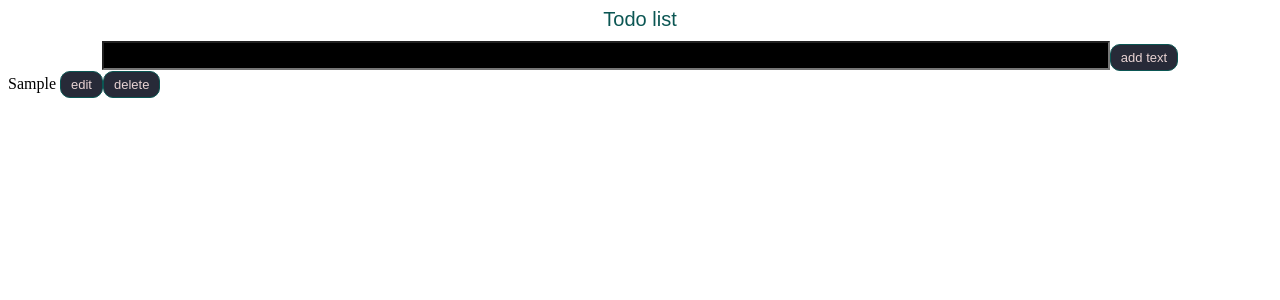
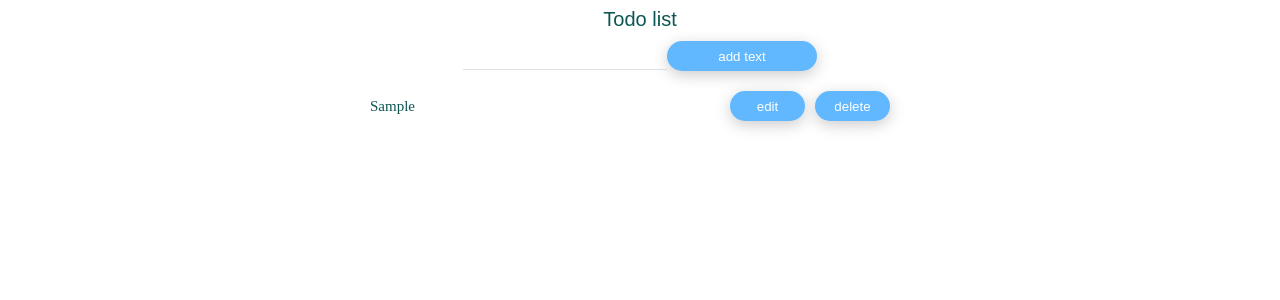
Before and after one commit to mesa4/stas-to-do, a Vue app: page / in a window 1280 px wide. Both pictures are taken after typing "Sample" into the empty fields and a click on the button "add text". Shown: the top 300 px of the page. Built offline with nearby package versions, Linux system fonts and the light colour scheme.

Commit message:
feature/FE-3

```diff
--- a/src/App.vue
+++ b/src/App.vue
@@ -1,6 +1,6 @@
 <template>
     <div id="app">
-        <div class="a-to-do">
+        <div class="a-to-do container">
             <div class="to-do__header">
                 {{ title }}
             </div>
--- a/src/assets/scss/_layout.scss
+++ b/src/assets/scss/_layout.scss
@@ -1,8 +1,12 @@
 .list-enter-active, .list-leave-active {
-    transition: all 1s;
+    transition: all .9s;
 }
 .list-enter, .list-leave-to /* .list-leave-active до версии 2.1.8 */ {
     opacity: 0;
+}
+.container {
+    margin: 0 auto;
+    width: 1200px;
 }
 .to-do__header {
     display: flex;
@@ -12,4 +16,5 @@
     font-size: 20px;
     color: #0b5653;
     padding-bottom: 10px;
+
 }
--- /dev/null
+++ b/src/assets/scss/_mixins.scss
@@ -0,0 +1,18 @@
+@mixin todo-input {
+  color: burlywood;
+  border: none;
+  border-bottom: 1px solid #e0e0e0;
+  background-color: transparent;
+  outline: none;
+  transition: 0.3s;
+  font-size: 15px;
+}
+
+@mixin line-clamp($line-clamp: 1) {
+  display: -webkit-box;
+  -webkit-line-clamp: $line-clamp;
+  -webkit-box-orient: vertical;
+  overflow: hidden;
+  text-overflow: ellipsis;
+  word-break: break-all;
+}
--- a/src/assets/scss/main.scss
+++ b/src/assets/scss/main.scss
@@ -1,3 +1,4 @@
 @import "layout";
-.to-do__header {
-}
+
+@import "variables";
+@import "mixins";
--- a/src/components/a-create-task/a-create-task.scss
+++ b/src/components/a-create-task/a-create-task.scss
@@ -1,14 +1,29 @@
+@mixin todo-input {
+        width: 200px;
+        padding-bottom: 5px;
+        border: none;
+        color: #0b5653;
+        border-bottom: 1px solid #e0e0e0;
+        background-color: transparent;
+        outline: none;
+        transition: 0.3s;
+        font-size: 15px;
+}
+@mixin line-clamp($line-clamp: 1) {
+  overflow: hidden;
+  text-overflow: ellipsis;
+  word-break: break-all;
+}
+
 .a-create-task {
     box-sizing: border-box;
     display: flex;
     justify-content: center;
     align-items: center;
 
-        .test {
-            font-size: 20px;
-            background-color: black;
-            color: white;
-            width: 1000px;
+        .todo-input {
+            @include todo-input();
+            @include line-clamp();
         }
 
 }
--- a/src/components/a-create-task/a-create-task.vue
+++ b/src/components/a-create-task/a-create-task.vue
@@ -3,7 +3,7 @@
         <form @submit.prevent="handleSubmit">
             <input
                 v-model="taskName"
-                class="test"
+                class="todo-input"
                 type="text"
             >
             <TheButton
--- a/src/components/the-button/the-button.scss
+++ b/src/components/the-button/the-button.scss
@@ -1,12 +1,15 @@
+@mixin button {
+    width: 150px;
+    height: 30px;
+    border: none;
+    border-radius: 50px;
+    box-shadow: 0 4px 15px #ccc;
+    color: #fff;
+    background-color: rgb(97, 184, 255);
+    outline: none;
+    cursor: pointer;
+    transition: 0.5s;
+}
 .the-button {
-    box-sizing: border-box;
-    background-color: #272a38;
-    color: #e8d3d3;
-    border: 1px solid #0b5653;
-    border-radius: 10px;
-    padding: 5px 10px;
-    text-align: center;
-    text-decoration: none;
-    display: inline-block;
-    font-size: 13px;
+    @include button()
 }
--- a/src/components/the-to-do-list-item/the-to-do-list-item.scss
+++ b/src/components/the-to-do-list-item/the-to-do-list-item.scss
@@ -1,10 +1,34 @@
+@import "src/assets/scss/mixins";
+
 .the-to-do-list-item {
-  display: flex;
-  justify-content: center;
-  align-items: center;
+  .to-do-list-item__inner {
+    display: flex;
+    justify-content: flex-end;
+    align-items: center;
+    max-width: 500px;
+    padding-top: 20px;
+    color: #0b5653;
+    font-size: 15px;
+    margin: 0 auto;
+  }
+
+  .to-do-list-item__text {
+    @include line-clamp();
+    flex: 1 0 350px;
+    margin-right: 10px;
+  }
+
+  .todo-input {
+    @include todo-input();
+    flex: 1 0 350px;
+    margin-right: 10px;
+  }
+  .to-do-list-item__button{
+    margin-right: 10px;
+    flex: 1 0 75px;
+
+    &:last-of-type{
+      margin-right: 0;
+    }
+  }
 }
-.todo {
-  display: flex;
-  justify-content: center;
-  align-items: center;
-}
--- a/src/components/the-to-do-list-item/the-to-do-list-item.vue
+++ b/src/components/the-to-do-list-item/the-to-do-list-item.vue
@@ -1,35 +1,45 @@
 <template>
     <div class="the-to-do-list-item">
+        <div class="container">
+            <div class="to-do-list-item__inner">
+                <template
+                    v-if="!isEditMode"
+                >
                     <div
-            v-if="!isEditMode"
-            class="todo"
+                        class="to-do-list-item__text"
+                        :title="taskName"
                     >
                         {{ taskName }}
+                    </div>
                     <TheButton
                         text="edit"
+                        class="to-do-list-item__button"
                         @click.native="handleEditTask"
                     />
                     <TheButton
                         text="delete"
+                        class="to-do-list-item__button"
                         @click.native="handleDeleteTask"
                     />
-        </div>
-        <div
-            v-else
-            class="todo"
-        >
+                </template>
+                <template v-else>
                     <input
                         v-model="localTaskName"
                         type="text"
+                        class="todo-input"
                     >
                     <TheButton
                         text="save"
+                        class="to-do-list-item__button"
                         @click.native="handleUpdateTask"
                     />
                     <TheButton
                         text="cancel"
+                        class="to-do-list-item__button"
                         @click.native="handleCancelTask"
                     />
+                </template>
+            </div>
         </div>
     </div>
 </template>
@@ -77,3 +87,5 @@ export default {
 };
 
 </script>
+
+<style lang="scss" src="./the-to-do-list-item.scss" />
```
Also changed, not shown: src/assets/scss/_variables.scss (added). Lines whose indentation alone changed are shown as unchanged.
